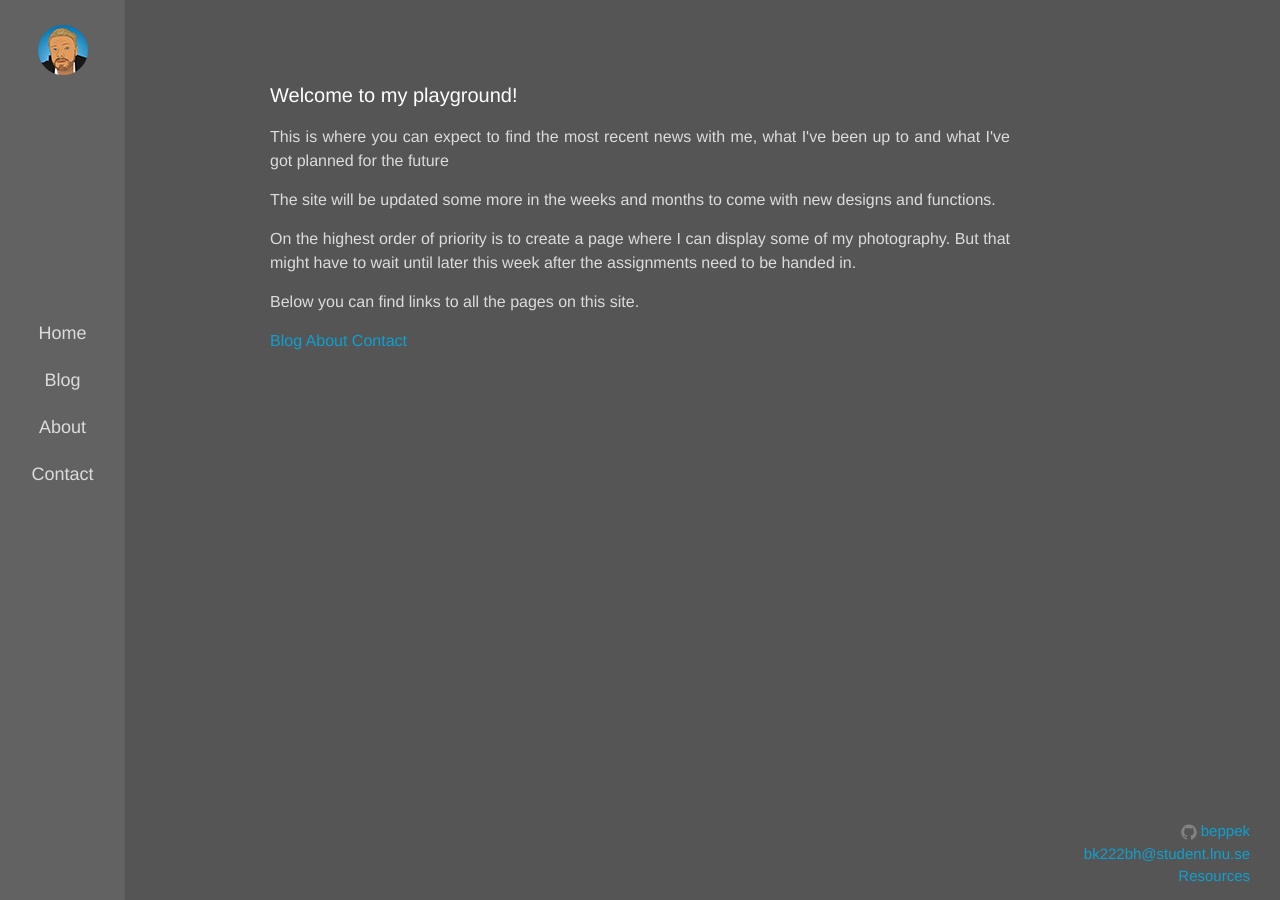
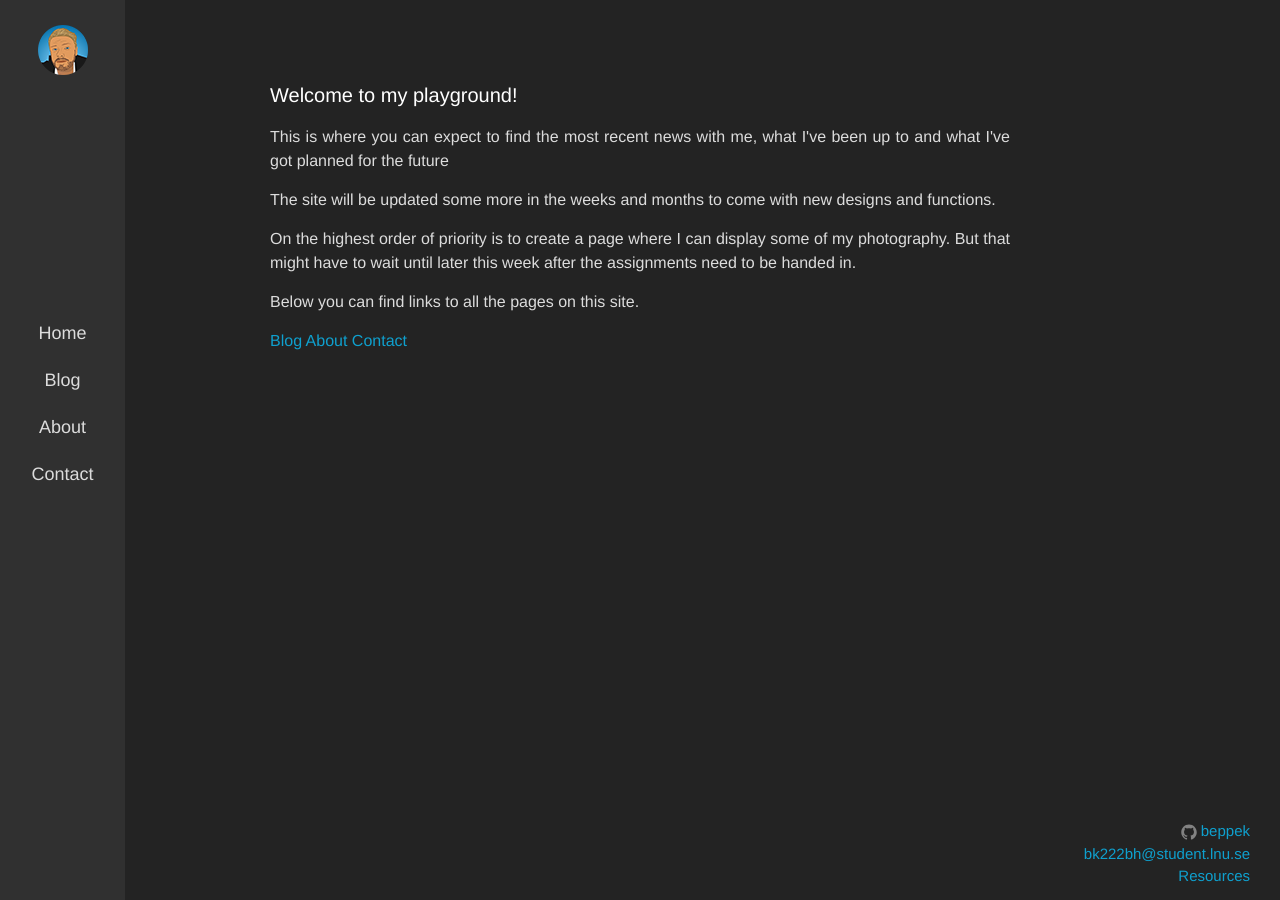
Before and after one commit to beppek/beppek.github.io, a Jekyll site: the page built from index.html, in a window 1280 px wide. Built offline with Jekyll 4.4.1, drawn with Linux system fonts in a browser that asks for light colours.

Commit message:
Darker backgrounds

```diff
--- a/css/main.scss
+++ b/css/main.scss
@@ -16,7 +16,7 @@ $footer-height:    80px;
 $menu-width:       65px;
 
 $text-color:       rgb(220,220,220);
-$background-color: rgb(85,85,85);
+$background-color: rgb(35,35,35);
 $menu-background:  lighten($background-color, 5%);
 $brand-color:      #fdfdfd;
 $link-color:       #0FA0CE;
```
